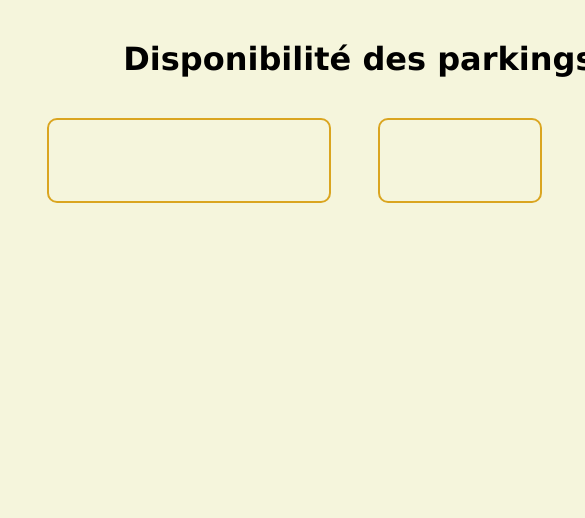
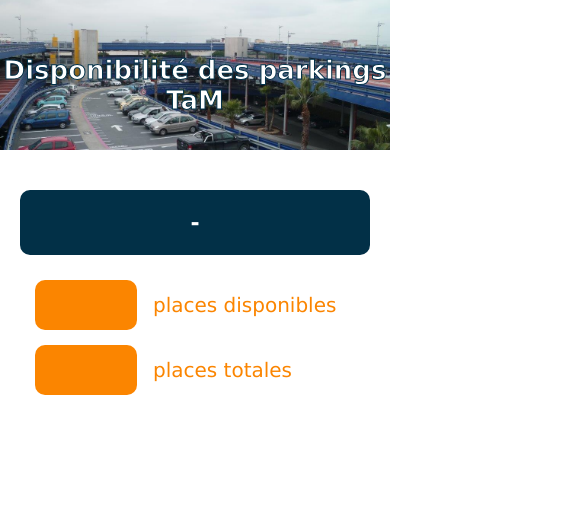
Before and after one commit to SimFour64/parkingTAM, a plain HTML site: page index.html in a window 390 px wide. Shown: the top 518 px of the page, 585 px wide, since content can reach past the window. Drawn offline with Linux system fonts and the light colour scheme; no server answers.

Commit message:
v2 site
Improving css style, adding responsive

```diff
--- a/index.html
+++ b/index.html
@@ -2,23 +2,41 @@
 <html lang="fr">
     <head>
         <meta charset="utf-8" />
+        <meta name="viewport" content="width=device-width, initial-scale=1.0">
         <link rel="stylesheet" href="style_index.css">
         <title>Places de parking TaM</title>
     </head>
 
     <body>
+        <header>
+            <h1>Disponibilité des parkings TaM</h1>
+        </header>
 
-        <h1>Disponibilité des parkings TaM</h1>
+        <section>
+            <div id = 'response'>
+                <div id="divParkingName">-</div>
+                <table>
+                    <tr>
+                        <td id="divParkingFreeSpots"></td>
+                        <td class="text-left">places disponibles</td>
+                    </tr>
+                    <tr>
+                        <td id="divParkingTotalSpots"></td>
+                        <td class="text-left">places totales</td>
+                    </tr>
+                    <tr>
+                        <td id="divLocalisationParking"></td>
+                        <td id="tdSyRendre"class="text-left"></td>
+                    </tr>
+                </table>
 
-        <div id = 'response'>
-            <div id="divParkingName"></div>
-            <div id="divParkingFreeSpots"></div>
-            <div id="divLocalisationParking"></div>
-        </div>
 
-        <div id='parkingList'>
 
-        </div>
+            </div>
+
+            <div id='parkingList'></div>
+
+        </section>
 
 
         <script type="text/javascript" src="main.js"></script>
--- a/main.js
+++ b/main.js
@@ -7,7 +7,9 @@ const url = 'https://portail-api-data.montpellier3m.fr/offstreetparking';
 const divParkingList = document.getElementById('parkingList');
 const divParkingName = document.getElementById('divParkingName');
 const divParkingFreeSpots = document.getElementById('divParkingFreeSpots');
+const divParkingTotalSpots = document.getElementById('divParkingTotalSpots');
 const divLocalisationParking = document.getElementById('divLocalisationParking');
+const tdSyRendre = document.getElementById('tdSyRendre');
 
 // Requête sur les parkings existants et construction des boutons
 fetch(url)
@@ -33,12 +35,14 @@ fetch(url)
           .then(response => response.json())
           .then(data => {
             divParkingName.innerHTML = data[0]['name']['value'];
-            divParkingFreeSpots.innerHTML = data[0]['availableSpotNumber']['value'] + "/" + data[0]['totalSpotNumber']['value'];
+            divParkingFreeSpots.innerHTML = data[0]['availableSpotNumber']['value'];
+            divParkingTotalSpots.innerHTML = data[0]['totalSpotNumber']['value'];
 
             const coordX = data[0]['location']['value']['coordinates'][1];
             const coordY = data[0]['location']['value']['coordinates'][0];
             const urlParking = 'https://www.google.fr/maps?q=' + coordX + ',' + coordY;
-            divLocalisationParking.innerHTML = '<a href="' + urlParking + '" target="_blank">GO</a>';
+            divLocalisationParking.innerHTML = '<a href="' + urlParking + '" target="_blank"><img src="rond_orange.png"></a>';
+            tdSyRendre.innerHTML = "S'y rendre"
           })
           .catch(error => console.log(error));
       });
--- a/style_index.css
+++ b/style_index.css
@@ -1,51 +1,139 @@
+:root {
+	--color1: #8ECAE6;
+	--color2: #219EBC;
+	--color3: #023047;
+	--color4: #FFB703;
+	--color5: #FB8500;
+}
+
 body {
-	width: 800px;
-	margin: auto;
+	font-family: "verdana";
+	background-color: white;
+	margin: 0;
 	text-align: center;
-	font-family: "verdana";
-	background: beige;
+}
+
+header {
+	background: url(parking.jpg) no-repeat center/100%;
+	height: 150px;
 }
 
 h1 {
-	margin: 40px;
+	font-size: 35px;
+	color: white;
+	-webkit-text-stroke: 1px var(--color3);
+	margin: 0;
+	padding-top: 55px;
+	text-align: center;
 }
 
-#parkingList {
-	display: flex;
-	flex-wrap: wrap;
-	justify-content: center;
+#response {
+	font-size: 25px;
+	margin: 40px 0;
 }
 
-
 button {
+	color: var(--color2);
+	font-weight: bold;
 	margin: 7px;
 	padding: 25px;
-	border: solid 1px #999999;
+	border: solid 3px var(--color2);
 	border-radius: 5px;
 	font-size: x-large;
 }
 
+button:hover {
+	cursor: pointer;
+}
+
 #divParkingName {
-	width: 35%;
-	padding: 25px 0;
-	border: solid 2px goldenrod;
+	width: 500px;
+	margin: auto;
+	padding: 20px 0;
+	color: white;
+	background-color: var(--color3);
+	font-weight: bold;
 	border-radius: 10px;
 }
 
-#divParkingFreeSpots, #divLocalisationParking {
-	width: 20%;
-	padding: 25px 0;
-	border: solid 2px goldenrod;
-	border-radius: 10px;
+table {
+	width: 500px;
+	margin: auto;
+	margin-top: 10px;
+	border-spacing: 15px;
+}
+
+tr {
+	height: 60px;
 }
 
 
+#divParkingFreeSpots, #divParkingTotalSpots {
+	border-radius: 10px;
+	background-color: var(--color5);
+	color: whitesmoke;
+	width: 150px;
+}
 
-#response {
-	height: 85px;
-	font-size: 25px;
+
+div#parkingList {
 	display: flex;
 	flex-wrap: wrap;
-	justify-content: space-evenly;
-	margin: 40px 0;
+	justify-content: center;
+	width: 750px;
+	margin: auto;
 }
+
+.text-left {
+	text-align: left;
+	color: var(--color5);
+}
+
+img {
+	height: 50px;
+}
+
+
+/* RESPONSIVE DESIGN */
+@media screen and (max-width: 767px) {
+
+	h1 {
+		font-size: 26px;
+	}
+
+	#divParkingName {
+		width: 350px;
+		font-size: 22px;
+	}
+
+	#divParkingFreeSpots, #divParkingTotalSpots {
+		font-size: 25px;
+		width: 100px;
+	}
+
+	table {
+		width: 350px;
+		font-size: 20px;
+	}
+
+	tr {
+		height: 50px;
+	}
+
+	.text-left {
+		font-size: 20px;
+	}
+
+
+	div#parkingList {
+		width: 350px;
+	}
+
+	button {
+		margin: 5px;
+		padding: 15px;
+		font-size: large;
+	}
+
+
+}
```
Also changed, not shown: parking.jpg (added), rond_orange.png (added).
